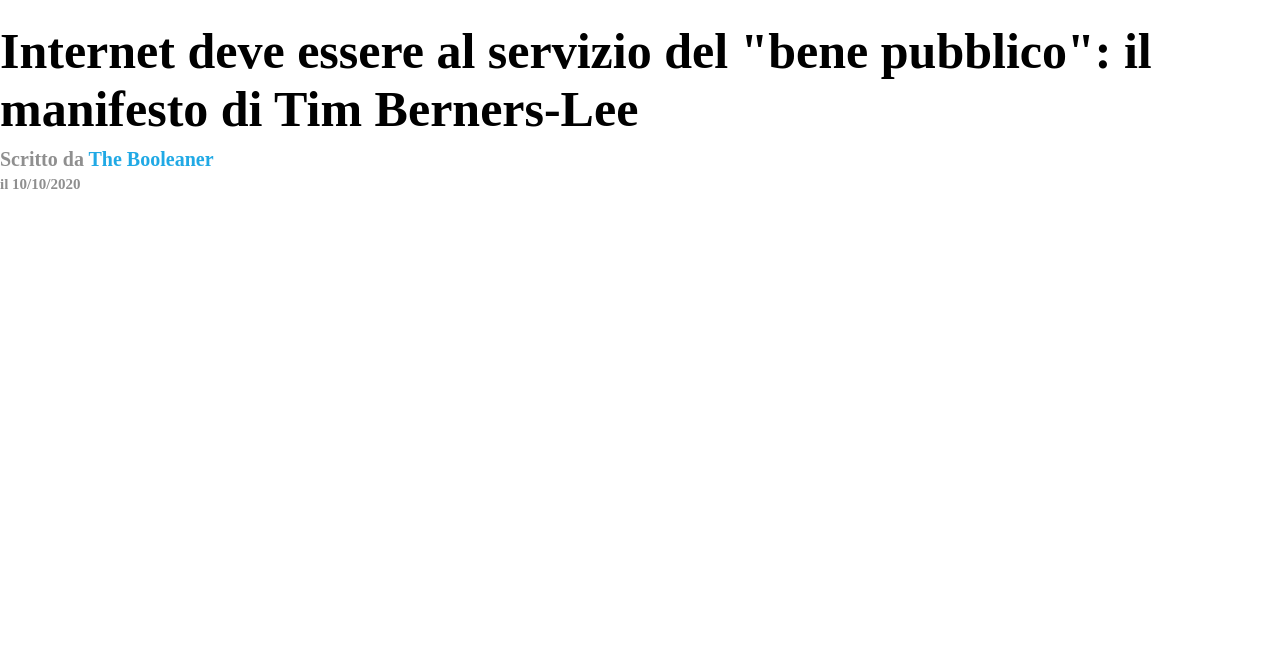
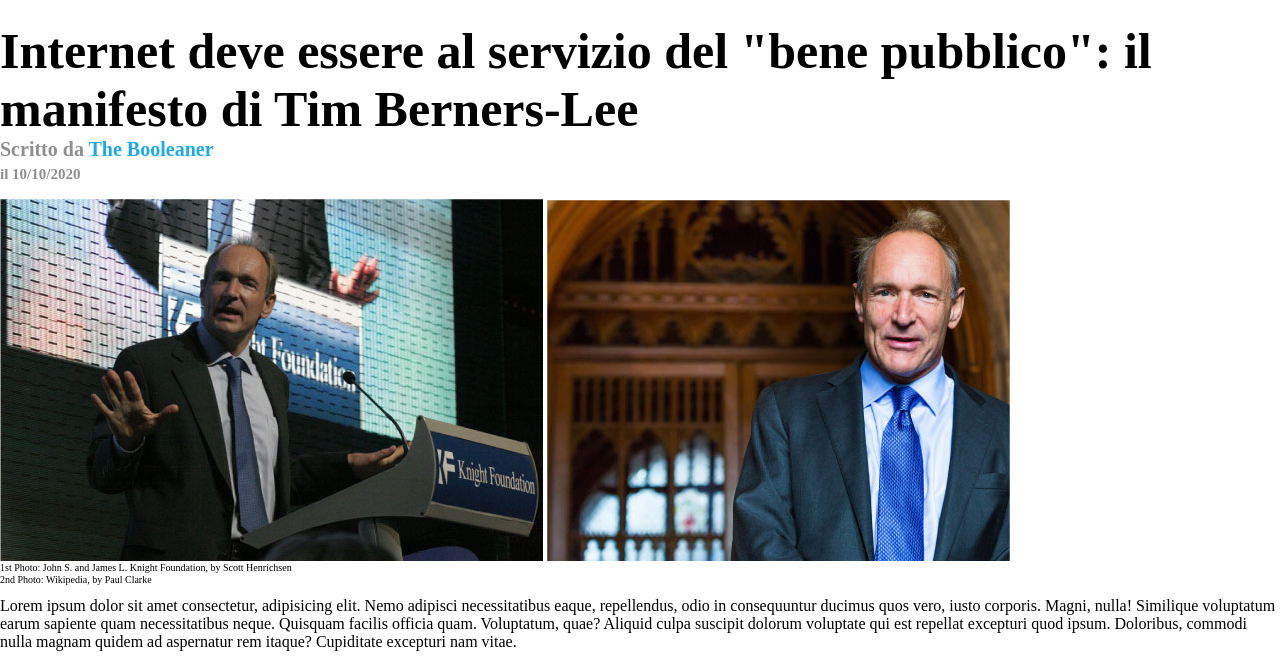
Before and after one commit to SimoCrash/html-css-booleaner, a plain HTML site: page index.html in a window 1280 px wide. Shown: the part 182-849 px from the top of the page. Before the commit the page ends 800 px from the top, so only its background shows below. Drawn offline with Linux system fonts and the light colour scheme.

Commit message:
section-2

```diff
--- a/css/style.css
+++ b/css/style.css
@@ -12,7 +12,7 @@ header {
 
 h1 {
     font-size: 50px;
-    margin-bottom: 10px;
+    margin-bottom: 0px;
 }
 
 header img {
@@ -35,3 +35,14 @@ header img {
 .author span {
     font-size: 15px;
 }
+
+.photo {
+    margin-top: 15px;
+}
+
+
+.photo p {
+    font-size: 10px;
+    line-height: 2px;
+    margin-top: 2px;
+}
--- a/index.html
+++ b/index.html
@@ -17,11 +17,27 @@
 
     <main>
         <h1>Internet deve essere al servizio del "bene pubblico": il manifesto di Tim Berners-Lee</h1>
+
         <section class="author">
             Scritto da <a href="#">The Booleaner</a><br>
             <span>il 10/10/2020</span>
         </section>
 
+        <section class="photo">
+            <img src="img/tim-1.jpg" alt="tim-1">
+            <img src="img/tim-2.jpg" alt="tim-2">
+            <div>
+                <p>1st Photo: John S. and James L. Knight Foundation, by Scott Henrichsen</p>
+                <p>2nd Photo: Wikipedia, by Paul Clarke</p>
+            </div>
+        </section>
+
+        <section class="article">
+            <p>
+                Lorem ipsum dolor sit amet consectetur, adipisicing elit. Nemo adipisci necessitatibus eaque, repellendus, odio in consequuntur ducimus quos vero, iusto corporis. Magni, nulla! Similique voluptatum earum sapiente quam necessitatibus neque.
+                Quisquam facilis officia quam. <span>Voluptatum, quae? Aliquid culpa suscipit dolorum voluptate qui</span>  est repellat excepturi quod ipsum. Doloribus, commodi nulla magnam quidem ad aspernatur rem itaque? Cupiditate excepturi nam vitae.
+            </p>
+        </section>
     </main>
 
     <footer>
```
